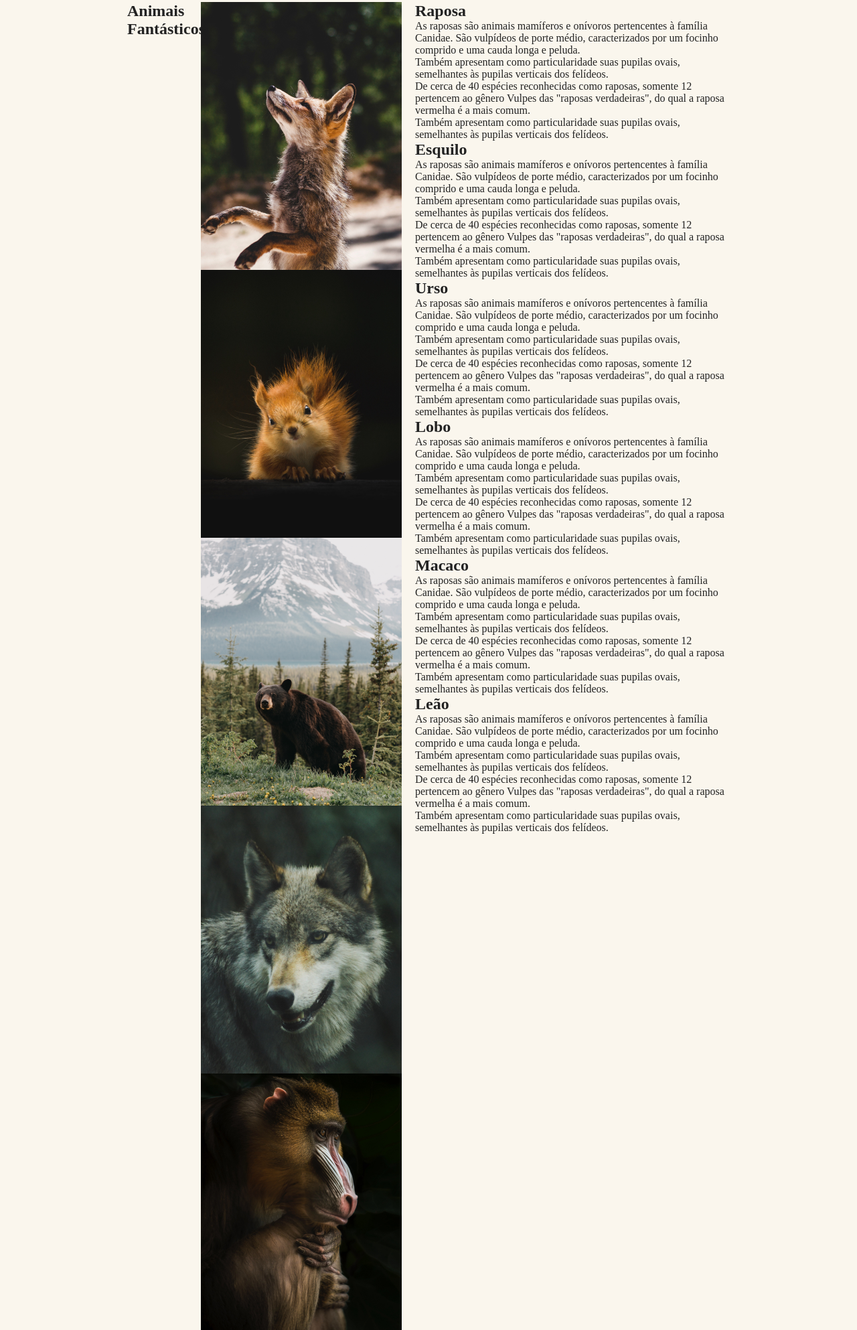
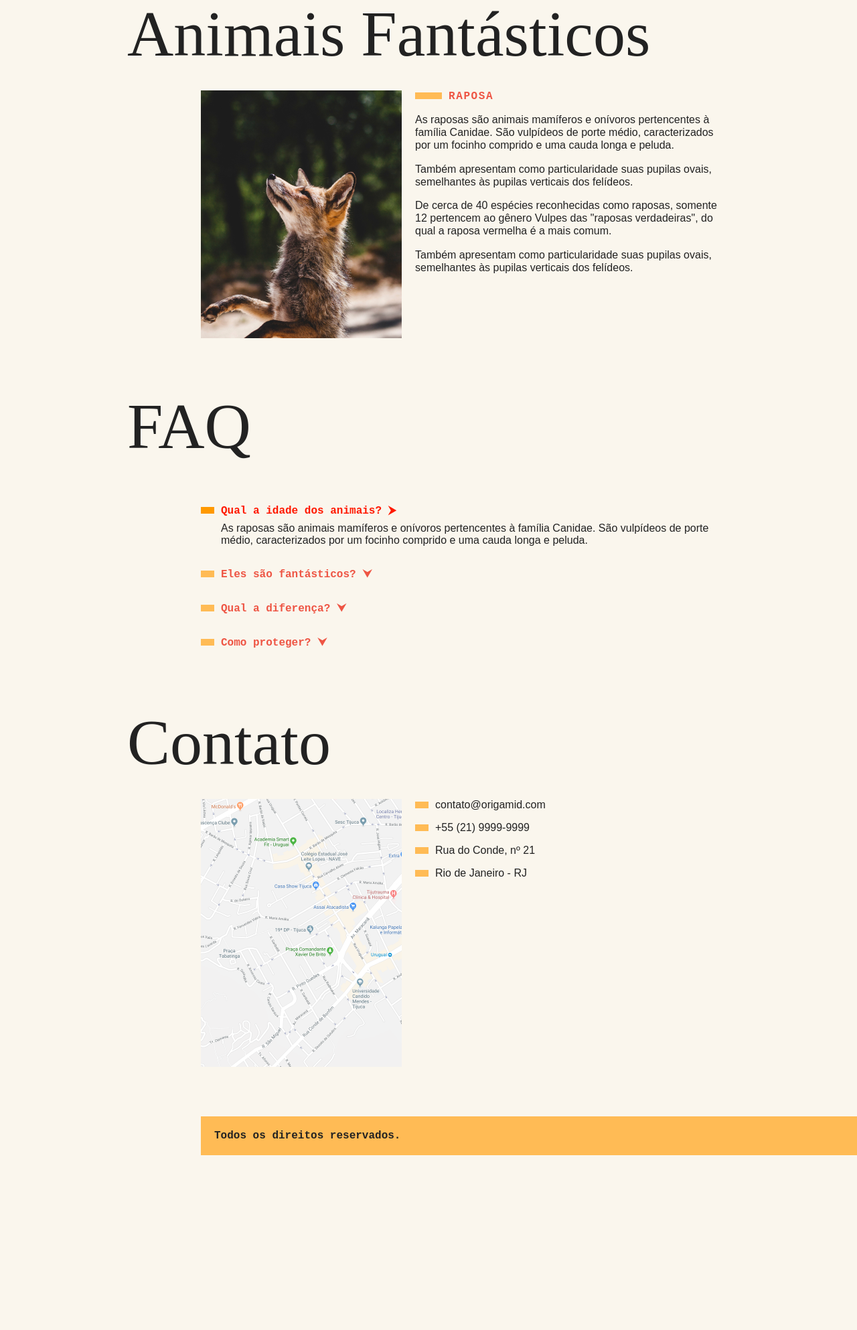
Before and after one commit to thaysouza/AnimaisFantasticos, a plain HTML site: page index.html in a window 1280 px wide. Shown: the part 127-2113 px from the top of the page at 67% size. After the commit the page ends 1884 px from the top, so only its background shows below. Drawn offline with Linux system fonts and the light colour scheme.

Commit message:
animating elements

```diff
--- a/css/style.css
+++ b/css/style.css
@@ -1,6 +1,14 @@
 body, h1, h2, h3, ul, li, p, dd, dt, dl {
   margin: 0px;
   padding: 0px;
+}
+
+html.textomaior{
+  font-size: 150%;
+}
+
+.azul{
+  background: teal;
 }
 
 img{
@@ -57,3 +65,236 @@ body{
   grid-gap: 20px;
   margin-bottom: 4rem;
 }
+
+
+.titulo {
+  font-display: 'Playfair Display SC', georgia;
+  font-size: 6rem;
+  line-height: 1;
+  font-weight: 400;
+  margin-bottom: 1rem;
+  grid-column: 1 / 4;
+}
+
+
+.animais h2{
+  font-family: 'IBM Plex Mono', monospace;
+  font-size: 1rem;
+  text-transform: uppercase;
+  letter-spacing: .1em;
+  margin-bottom: 1rem;
+  color: #E54;
+}
+
+.animais h2::before{
+  content: '';
+  display: inline-block;
+  width: 40px;
+  height: 10px;
+  margin-right: 10px;
+  background: #FB5;
+
+}
+
+.animais p {
+  font-family: Arial, Helvetica ;
+  line-height: 1.2;
+  margin-bottom: 1rem;
+}
+
+.animais-lista {
+  height: 370px;
+  overflow-y: scroll;
+  grid-column: 2;
+}
+
+.animais-lista li{
+  cursor: pointer;
+}
+
+.animais-lista::-webkit-scrollbar{
+  width: 18px;
+}
+
+.animais-lista::-webkit-scrollbar-thumb{
+  background: #FB5;
+  border-left: 4px solid #faf6ed;
+  border-right: 4px solid #faf6ed;
+
+}
+
+.animais-lista::-webkit-scrollbar-track{
+  background: #faf6ed;
+
+}
+
+.animais-descricao {
+  grid-column: 3;
+}
+
+.animais-descricao section{
+   margin-bottom: 3rem;
+}
+
+.faq-lista{
+  grid-column: 2 / 4;
+}
+
+.faq-lista dt{
+  font-family: 'IBM Plex Mono', monospace;
+  font-weight: bold;
+  margin-top: 2rem;
+  margin-bottom: .5rem;
+  color: #E54;
+  cursor: pointer;
+}
+
+
+.faq-lista dt.ativo{
+  color: rgb(255, 25, 0);
+}
+
+
+.faq-lista dt::before{
+   content: '';
+   display: inline-block;
+   width: 20px;
+   height: 10px;
+   margin-right: 10px;
+   background: #FB5;
+}
+
+
+.faq-lista dt.ativo::before{
+  background: rgb(255, 153, 0);
+}
+
+.faq-lista dd{
+  font-family: Arial, Helvetica;
+  margin-bottom: .5rem;
+  margin-left: 30px;
+}
+
+
+.mapa{
+  grid-column: 2;
+}
+
+.dados{
+  grid-column: 3;
+}
+
+.dados li{
+  margin-bottom: 1rem;
+  font-family: Arial, Helvetica;
+}
+
+.dados li::before{
+  content: '';
+  display: inline-block;
+  width: 20px;
+  height: 10px;
+  margin-right: 10px;
+  background: #FB5;
+}
+
+
+.copy {
+  grid-column: 3 / 5;
+  margin-bottom: 2rem;
+  background: #FB5;
+}
+
+.copy p {
+  padding: 20px;
+  font-family: 'IBM Plex Mono', monospace;
+  font-weight: bold;
+}
+
+@media (max-width: 700px){
+  body {
+    grid-template-columns: 1fr;
+  }
+
+  .menu, .grid-section, .copy {
+    grid-column: 1;
+  }
+
+  .grid-section{
+    grid-template-columns: 100px 1fr;
+    grid-gap: 10px;
+  }
+
+  .animais-lista{
+    grid-column: 1;
+  }
+
+  .faq-lista, .dados, .mapa{
+    grid-column: 1 / 3;
+  }
+
+  .grid-section h1{
+    font-size: 3rem;
+  }
+
+  .menu{
+    margin-top: 0px;
+  }
+
+  .copy{
+    margin-bottom: 0px;
+  }
+}
+
+
+.js .js-tabcontent section {
+  display: none;
+}
+
+.js-tabcontent section.ativo {
+  display: block !important;
+  animation: show .5s forwards;
+}
+
+@keyframes show {
+  from {
+    opacity: 0;
+    transform: translate3d(-30px, 0, 0);
+  }
+  to {
+    opacity: 1;
+    transform: translate3d(0px, 0, 0);
+  }
+}
+
+
+.js .js-accordion dd{
+  display: none;
+}
+
+.js-accordion dt::after{
+  content: '⮟';
+  margin-left: 10px;
+}
+
+
+.js-accordion dt.ativo::after{
+  content: '⮞';
+}
+
+.js-accordion dd.ativo{
+  display: block;
+  animation: slideDown .5s forwards;
+}
+
+@keyframes slideDown{
+    from {
+      opacity: 0;
+      max-height: 0;
+    }
+
+    to{
+      max-height: 200px;
+      opacity: 1;
+    }
+}
--- a/index.html
+++ b/index.html
@@ -10,9 +10,11 @@
   <link rel="stylesheet" type="text/css" href="css/style.css" />
 </head>
 
+<script>
+  document.documentElement.className += ' js'; //atribuir isso ao html para o conteudo não sumir pelo display none quando o Javascript estiver desativado
+</script>
+
 <body>
-
-
   <nav class="menu">
     <ul>
       <li><a href="#animais">Animais</a></li>
@@ -21,10 +23,9 @@
       <li><a href="https://www.origamid.com/">Dev →</a></li>
     </ul>
   </nav>
-
   <section class="grid-section animais" id="animais">
     <h1 class="titulo">Animais Fantásticos</h1>
-    <ul>
+    <ul class="animais-lista js-tabmenu">
       <li>
         <img src="img/imagem1.jpg">
       </li>
@@ -44,12 +45,12 @@
         <img src="img/imagem6.jpg">
       </li>
     </ul>
-
-    <div class="animais-descricao">
+    <div class="animais-descricao js-tabcontent">
       <section>
         <h2>Raposa</h2>
         <p>As raposas são animais mamíferos e onívoros pertencentes à família Canidae. São vulpídeos de porte
-          médio, caracterizados
+          médio,
+          caracterizados
           por um focinho comprido e uma cauda longa e peluda.</p>
         <p>Também apresentam como particularidade suas pupilas ovais, semelhantes às pupilas verticais dos
           felídeos.</p>
@@ -63,7 +64,8 @@
       <section>
         <h2>Esquilo</h2>
         <p>As raposas são animais mamíferos e onívoros pertencentes à família Canidae. São vulpídeos de porte
-          médio, caracterizados
+          médio,
+          caracterizados
           por um focinho comprido e uma cauda longa e peluda.</p>
         <p>Também apresentam como particularidade suas pupilas ovais, semelhantes às pupilas verticais dos
           felídeos.</p>
@@ -76,7 +78,8 @@
       <section>
         <h2>Urso</h2>
         <p>As raposas são animais mamíferos e onívoros pertencentes à família Canidae. São vulpídeos de porte
-          médio, caracterizados
+          médio,
+          caracterizados
           por um focinho comprido e uma cauda longa e peluda.</p>
         <p>Também apresentam como particularidade suas pupilas ovais, semelhantes às pupilas verticais dos
           felídeos.</p>
@@ -89,7 +92,8 @@
       <section>
         <h2>Lobo</h2>
         <p>As raposas são animais mamíferos e onívoros pertencentes à família Canidae. São vulpídeos de porte
-          médio, caracterizados
+          médio,
+          caracterizados
           por um focinho comprido e uma cauda longa e peluda.</p>
         <p>Também apresentam como particularidade suas pupilas ovais, semelhantes às pupilas verticais dos
           felídeos.</p>
@@ -102,7 +106,8 @@
       <section>
         <h2>Macaco</h2>
         <p>As raposas são animais mamíferos e onívoros pertencentes à família Canidae. São vulpídeos de porte
-          médio, caracterizados
+          médio,
+          caracterizados
           por um focinho comprido e uma cauda longa e peluda.</p>
         <p>Também apresentam como particularidade suas pupilas ovais, semelhantes às pupilas verticais dos
           felídeos.</p>
@@ -115,7 +120,8 @@
       <section>
         <h2>Leão</h2>
         <p>As raposas são animais mamíferos e onívoros pertencentes à família Canidae. São vulpídeos de porte
-          médio, caracterizados
+          médio,
+          caracterizados
           por um focinho comprido e uma cauda longa e peluda.</p>
         <p>Também apresentam como particularidade suas pupilas ovais, semelhantes às pupilas verticais dos
           felídeos.</p>
@@ -125,41 +131,34 @@
         <p>Também apresentam como particularidade suas pupilas ovais, semelhantes às pupilas verticais dos
           felídeos.</p>
       </section>
-
     </div>
-
   </section>
 
-
   <section class="grid-section faq" id="faq">
-    <h1>FAQ</h1>
-
-    <dl>
+    <h1 class="titulo">FAQ</h1>
+    <dl class="faq-lista js-accordion">
       <dt>Qual a idade dos animais?</dt>
-      <dd>As raposas são animais mamíferos e onívoros pertencentes à família Canidae. São vulpídeos de porte médio,
+      <dd>As raposas são animais mamíferos e onívoros pertencentes à família Canidae. São vulpídeos de porte
+        médio,
         caracterizados por um focinho comprido e uma cauda longa e peluda.</dd>
-
       <dt>Eles são fantásticos?</dt>
-      <dd>Também apresentam como particularidade suas pupilas ovais, semelhantes às pupilas verticais dos felídeos.</dd>
-
-
+      <dd>Também apresentam como particularidade suas pupilas ovais, semelhantes às pupilas verticais dos
+        felídeos.</dd>
       <dt>Qual a diferença?</dt>
-      <dd>As raposas são animais mamíferos e onívoros pertencentes à família Canidae. São vulpídeos de porte médio,
+      <dd>As raposas são animais mamíferos e onívoros pertencentes à família Canidae. São vulpídeos de porte
+        médio,
         caracterizados por um focinho comprido e uma cauda longa e peluda.</dd>
-
-
       <dt>Como proteger?</dt>
-      <dd>Também apresentam como particularidade suas pupilas ovais, semelhantes às pupilas verticais dos felídeos.</dd>
+      <dd>Também apresentam como particularidade suas pupilas ovais, semelhantes às pupilas verticais dos
+        felídeos.</dd>
     </dl>
-
   </section>
 
-  <section class="grid-contato contato" id="contato">
-    <h1>Contato</h1>
+  <section class="grid-section contato" id="contato">
+    <h1 class="titulo">Contato</h1>
     <div class="mapa">
       <img src="img/mapa.png">
     </div>
-
     <ul class="dados">
       <li>contato@origamid.com</li>
       <li>+55 (21) 9999-9999</li>
@@ -168,9 +167,8 @@
     </ul>
   </section>
 
-
   <footer class="copy">
-    <p>Todos os direitos reservados</p>
+    <p>Todos os direitos reservados.</p>
   </footer>
 
   <script src="script.js"></script>
--- a/script.js
+++ b/script.js
@@ -0,0 +1,53 @@
+
+function initTabNav() {
+
+    const tabMenu = document.querySelectorAll('.js-tabmenu li');
+    const tabContent = document.querySelectorAll('.js-tabcontent section');
+
+    if (tabMenu.length && tabContent.length) {
+
+        tabContent[0].classList.add('ativo');//ou diretamente no html
+
+        function activeTab(index) {
+            tabContent.forEach((content) => {
+                content.classList.remove('ativo');
+            });
+            tabContent[index].classList.add('ativo');
+        }
+
+
+        tabMenu.forEach((itemMenu, index) => {
+            itemMenu.addEventListener('click', () => {
+                activeTab(index);
+            });
+        });
+
+    }
+}
+initTabNav();
+
+
+function initAccordion() {
+
+    const accordionList = document.querySelectorAll('.js-accordion dt');
+
+    const activeClass = 'ativo';
+
+    if (accordionList.length) {
+        accordionList[0].classList.add(activeClass);
+        accordionList[0].nextElementSibling.classList.add(activeClass);
+
+
+        function activeAccordion() {
+            this.classList.toggle(activeClass);
+            this.nextElementSibling.classList.toggle(activeClass);
+        }
+
+
+        accordionList.forEach((item) => {
+            item.addEventListener('click', activeAccordion);
+        })
+    }
+}
+
+initAccordion();
```
